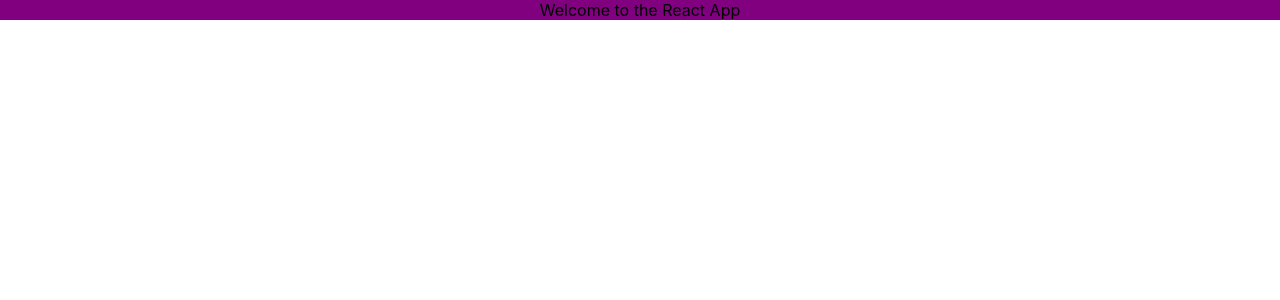
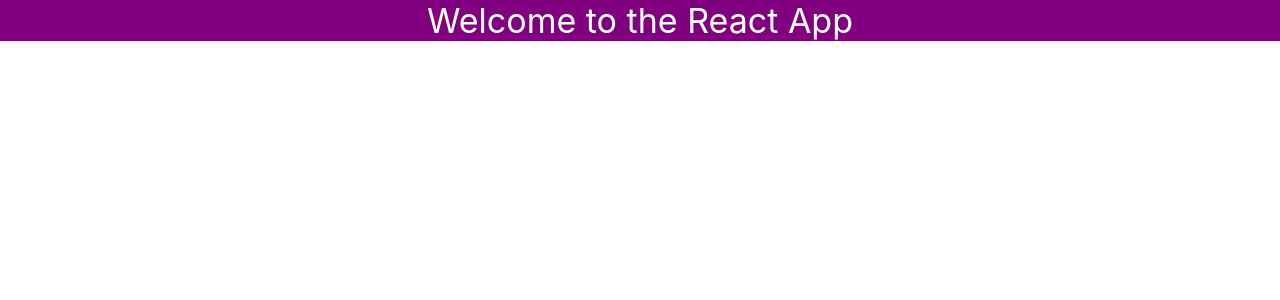
Before and after one commit to Muchai248/Bank-of-Flatiron, a React (Create React App) app in the folder bank-app/: page / in a window 1280 px wide. Shown: the top 300 px of the page. Built offline with nearby package versions, Linux system fonts and the light colour scheme.

Commit message:
initial commit

```diff
--- a/bank-app/src/component/Header.js
+++ b/bank-app/src/component/Header.js
@@ -4,7 +4,7 @@ import React from "react";
 function Header(){
     return(
         <>
-            <nav style={{textAlign:"center", backgroundColor:"purple"}}>Welcome to the React App</nav>
+            <nav style={{textAlign:"center", color:"white", backgroundColor:"purple", fontSize:"34px"}}>Welcome to the React App</nav>
         </>
     )
 }
```
